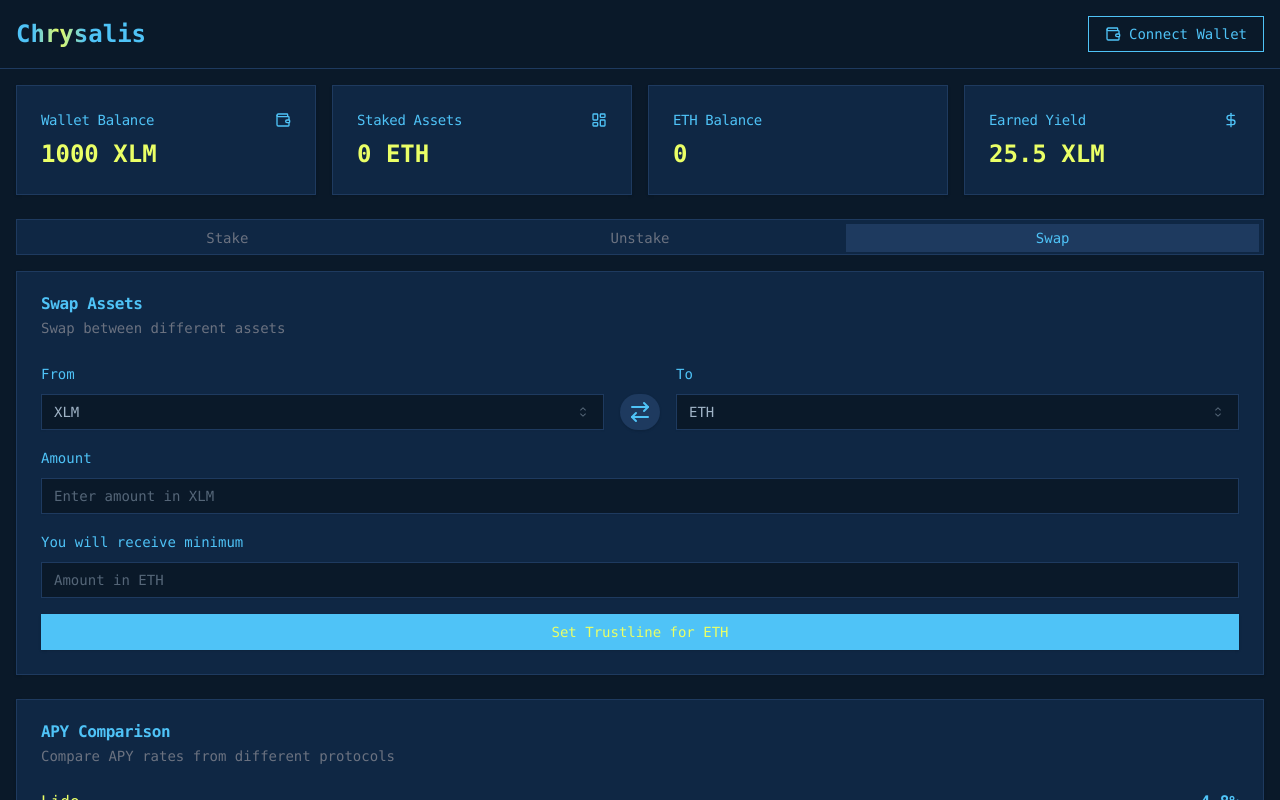
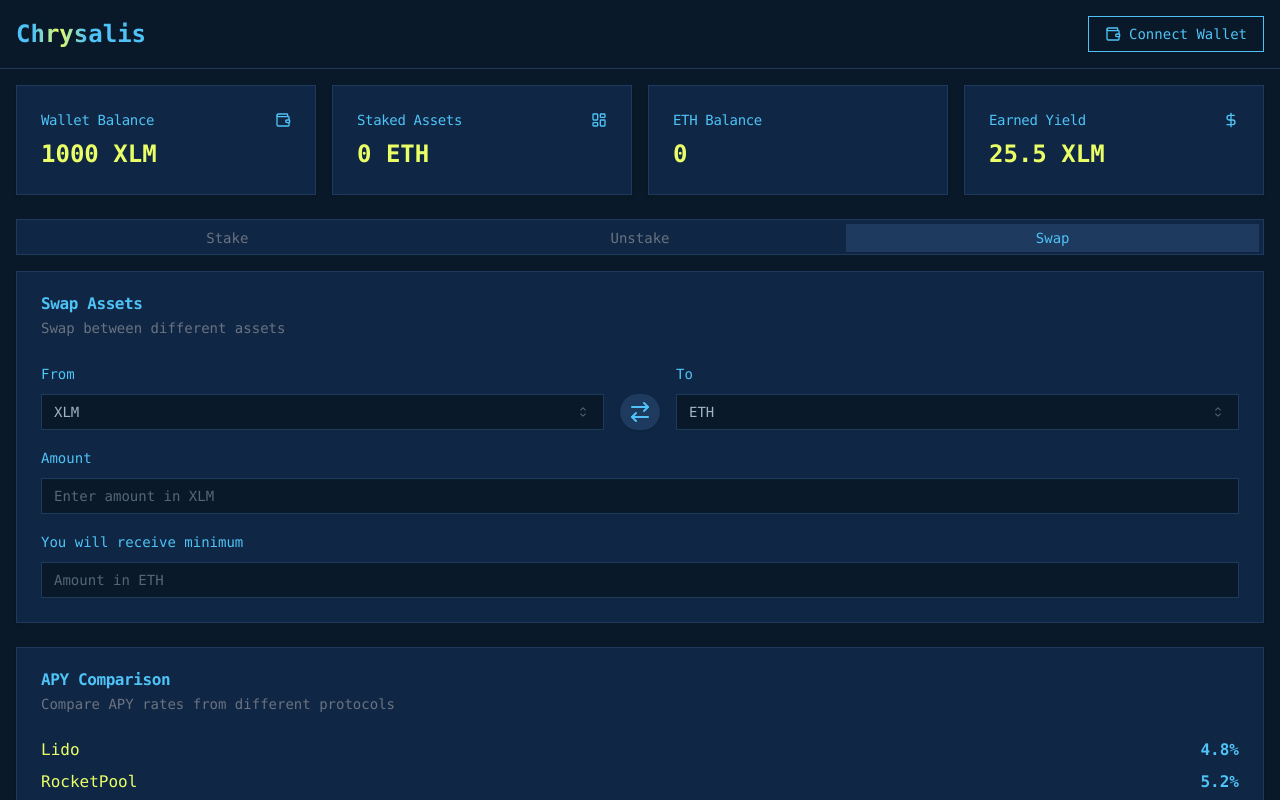
Before and after one commit to Raum-Network/chrysalis-frontend, a Next.js app: page / in a window 1280 px wide. Both pictures are taken after a click on the tab "Swap". Shown: the top 800 px of the page. Built offline with nearby package versions, Linux system fonts and the light colour scheme.

Commit message:
Updated the condition for unstake and swap page for showing buttons when wallet not connected

```diff
--- a/src/app/page.tsx
+++ b/src/app/page.tsx
@@ -503,7 +503,7 @@ export default function Dashboard() {
                       className="bg-[#0a1929] border-[#1e3a5f] text-[#a0b4c7] placeholder:text-[#a0b4c7]/50 rounded-none"
                     />
                   </div>
-                  <Button onClick={handleUnstake} className="bg-[#4fc3f7] hover:bg-[#4fc3f7]/80 text-[#EAFF66] rounded-none">Unstake</Button>
+                  {walletAddress && (<Button onClick={handleUnstake} className="bg-[#4fc3f7] hover:bg-[#4fc3f7]/80 text-[#EAFF66] rounded-none">Unstake</Button>)}
                   {unstakeProgress > 0 && (
                     <div className="space-y-2">
                       <Progress value={unstakeProgress} className="w-full bg-[#1e3a5f] rounded-none" />
@@ -637,7 +637,7 @@ export default function Dashboard() {
                       className="bg-[#0a1929] border-[#1e3a5f] text-[#a0b4c7] placeholder:text-[#a0b4c7]/50 rounded-none"
                     />
                   </div>
-                  {!trustlineETH && (
+                  {walletAddress && !trustlineETH && (
                     <Button onClick={async() => {
                       await setTrustline('ETH' , 'GDHPD2PT2HQEMG2XGLSSMSPQTXM5TL3WLU6BLDQ2SMWUVBOX2Y4ZKUUA' , wallet)
                     checkTrustlines();}
```
